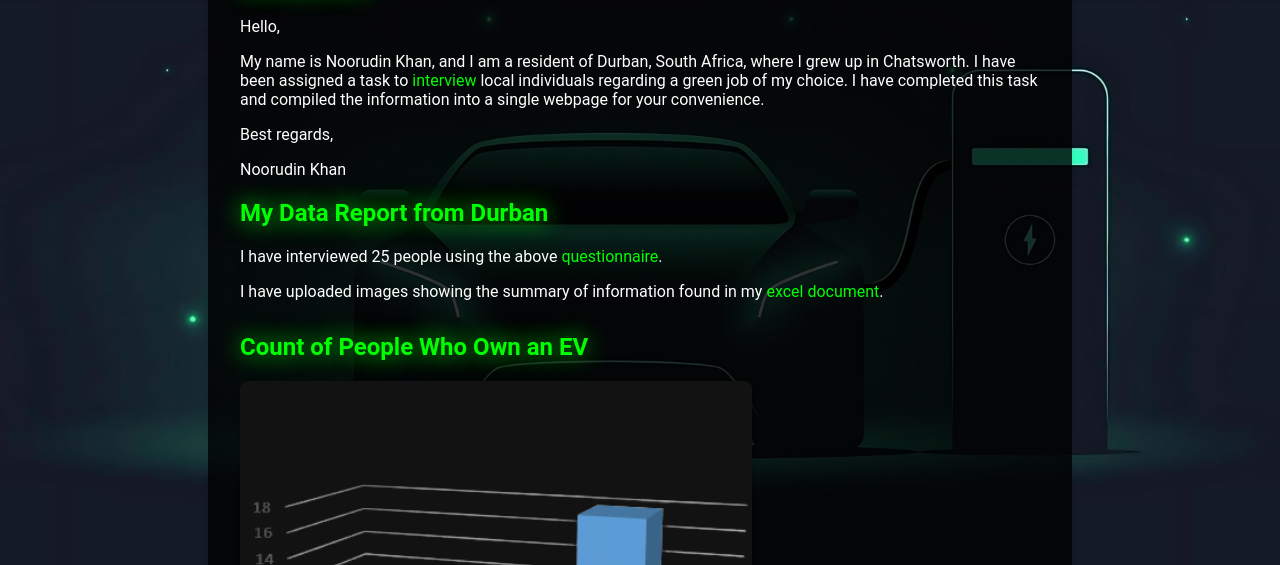
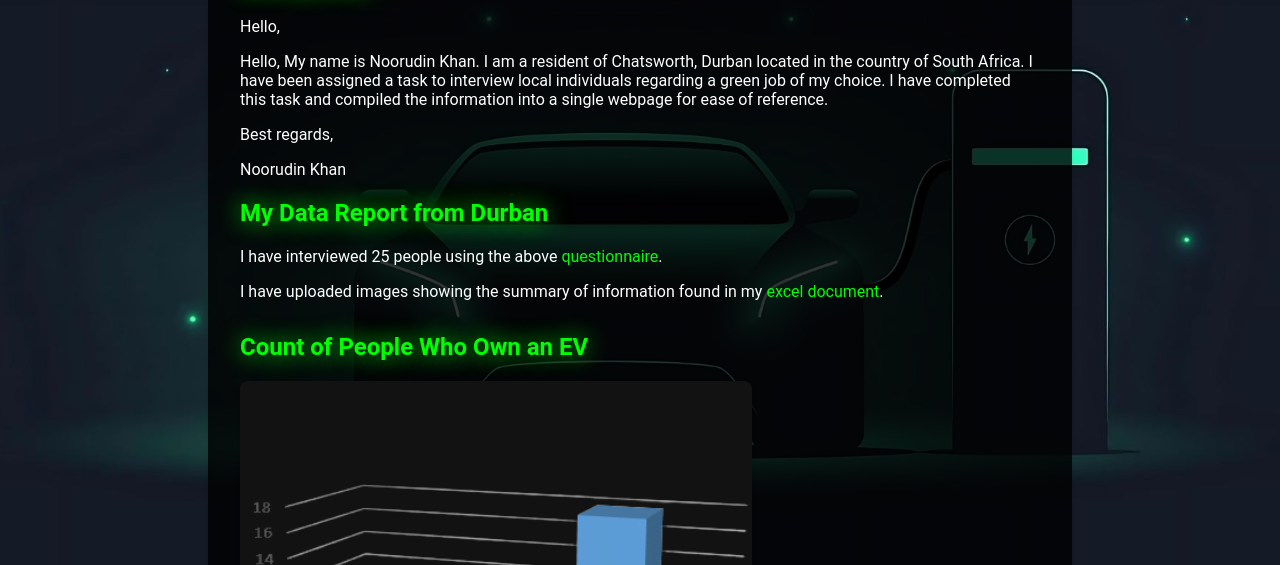
Before and after one commit to noorudinkhan/EVtechnician.noorudin, a plain HTML site: page Website/intro page 1.html in a window 1280 px wide. Shown: the part 235-800 px from the top of the page. Drawn offline with Linux system fonts and the light colour scheme.

Commit message:
intro page 1.html

```diff
--- a/Website/intro page 1.html
+++ b/Website/intro page 1.html
@@ -96,7 +96,14 @@
         <section>
             <h1>Introduction</h1>
             <p>Hello,</p>
-            <p>My name is Noorudin Khan, and I am a resident of Durban, South Africa, where I grew up in Chatsworth. I have been assigned a task to <a href="data/original questionaire.docx">interview</a> local individuals regarding a green job of my choice. I have completed this task and compiled the information into a single webpage for your convenience.</p>
+            <p>Hello,
+
+My name is Noorudin Khan. I am a resident of Chatsworth, Durban located in the country of South Africa.
+
+I have been assigned a task to interview local individuals regarding a green job of my choice.
+
+I have completed this task and compiled the information into a single webpage for ease of reference.
+</p>
             <p>Best regards,</p>
             <p>Noorudin Khan</p>
         </section>
```
